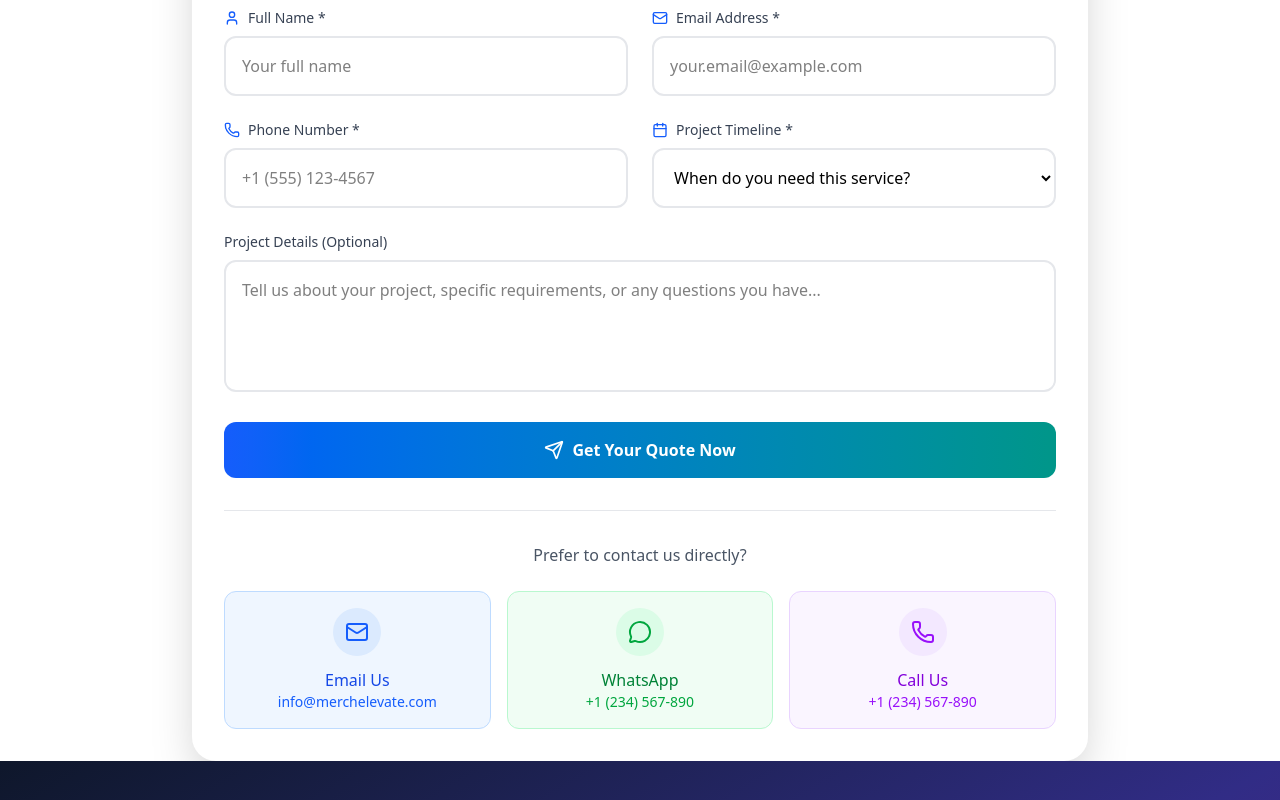
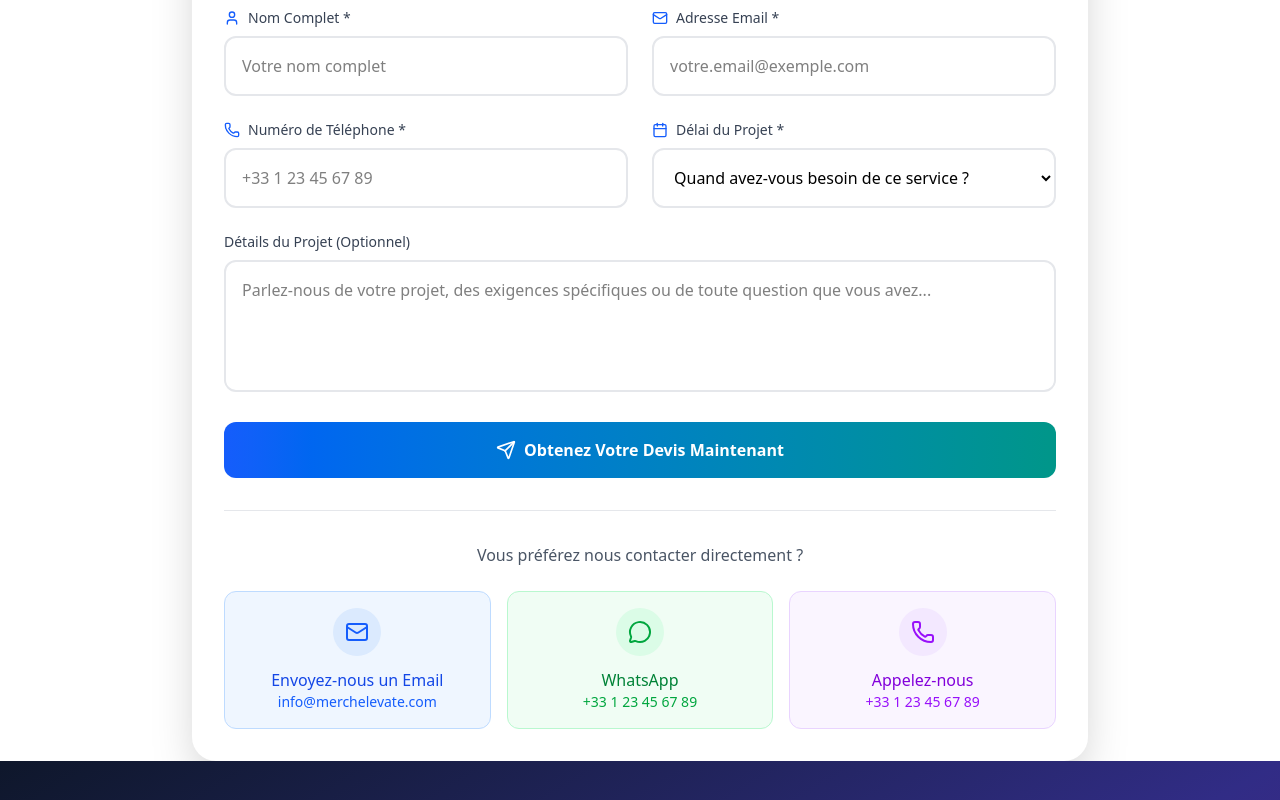
Before and after one commit to NAJEEBKHAN123/Merchandising-client, a React (Vite) app: page /contact in a window 1280 px wide. Shown: the part 380-1180 px from the top of the page. Built offline with nearby package versions, Linux system fonts and the light colour scheme.

Commit message:
change contact comp into fr lang

```diff
--- a/src/components/GetQoute.jsx
+++ b/src/components/GetQoute.jsx
@@ -21,23 +21,23 @@ const GetQuote = () => {
   const [errors, setErrors] = useState({});
 
   const urgencyOptions = [
-    { value: "urgent", label: "Urgent (Within 1 week)" },
-    { value: "soon", label: "Soon (Within 2-3 weeks)" },
-    { value: "planning", label: "Planning (Next month)" },
-    { value: "future", label: "Future (Just gathering info)" }
+    { value: "urgent", label: "Urgent (Dans 1 semaine)" },
+    { value: "soon", label: "Bientôt (Dans 2-3 semaines)" },
+    { value: "planning", label: "Planification (Le mois prochain)" },
+    { value: "future", label: "Futur (Juste en recueil d'infos)" }
   ];
 
   const validateForm = () => {
     const newErrors = {};
 
-    if (!formData.name.trim()) newErrors.name = "Name is required";
+    if (!formData.name.trim()) newErrors.name = "Le nom est requis";
     if (!formData.email.trim()) {
-      newErrors.email = "Email is required";
+      newErrors.email = "L'email est requis";
     } else if (!/\S+@\S+\.\S+/.test(formData.email)) {
-      newErrors.email = "Email is invalid";
+      newErrors.email = "L'email est invalide";
     }
-    if (!formData.phone.trim()) newErrors.phone = "Phone is required";
-    if (!formData.urgency) newErrors.urgency = "Please select timeline";
+    if (!formData.phone.trim()) newErrors.phone = "Le téléphone est requis";
+    if (!formData.urgency) newErrors.urgency = "Veuillez sélectionner un délai";
 
     setErrors(newErrors);
     return Object.keys(newErrors).length === 0;
@@ -47,7 +47,7 @@ const GetQuote = () => {
     const { name, value } = e.target;
     setFormData({ ...formData, [name]: value });
 
-    // Clear error when user starts typing
+    // Effacer l'erreur quand l'utilisateur commence à taper
     if (errors[name]) {
       setErrors({ ...errors, [name]: "" });
     }
@@ -60,22 +60,22 @@ const GetQuote = () => {
 
     setIsSubmitting(true);
 
-    // API call
+    // Appel API
     try {
       const response = await axios.post("http://localhost:5000/api/contact", formData,
          { headers: { "Content-Type": "application/json" } }
       )
       if(response.data.success){
-      console.log("✅ Quote Request Submitted:", response.data);
+      console.log("✅ Demande de devis soumise:", response.data);
       setIsSubmitted(true);
       } else {
-      console.error("❌ Submission failed:", response.data.message);
-      alert(response.data.message || "Something went wrong. Please try again.");
+      console.error("❌ Échec de la soumission:", response.data.message);
+      alert(response.data.message || "Quelque chose s'est mal passé. Veuillez réessayer.");
     }
     }  catch (error) {
-    console.error("❌ Submission error:", error);
+    console.error("❌ Erreur de soumission:", error);
     alert(
-      error.response?.data?.message || "Server error. Please try again later."
+      error.response?.data?.message || "Erreur serveur. Veuillez réessayer plus tard."
     );
   } finally {
     setIsSubmitting(false);
@@ -112,9 +112,9 @@ const GetQuote = () => {
             <CheckCircle className="w-10 h-10 text-green-600" />
           </motion.div>
 
-          <h2 className="text-3xl font-bold text-gray-800 mb-4">Request Submitted!</h2>
+          <h2 className="text-3xl font-bold text-gray-800 mb-4">Demande Envoyée !</h2>
           <p className="text-lg text-gray-600 mb-8">
-            Thank you for your interest. We'll contact you within 24 hours to discuss your project.
+            Merci pour votre intérêt. Nous vous contacterons dans les 24 heures pour discuter de votre projet.
           </p>
 
           <motion.button
@@ -123,7 +123,7 @@ const GetQuote = () => {
             onClick={resetForm}
             className="px-8 py-3 bg-gradient-to-r from-green-600 to-emerald-600 text-white font-semibold rounded-xl hover:shadow-lg transition-all duration-300 flex items-center mx-auto"
           >
-            Submit Another Request
+            Soumettre une Autre Demande
           </motion.button>
         </div>
       </motion.div>
@@ -136,7 +136,7 @@ const GetQuote = () => {
       animate={{ opacity: 1, y: 0 }}
       className="max-w-4xl mx-auto bg-white rounded-3xl shadow-2xl overflow-hidden"
     >
-      {/* Header Section */}
+      {/* Section En-tête */}
       <div className="bg-gradient-to-r from-blue-600 mt-20 to-teal-600 text-white p-8 text-center">
         <motion.div
           initial={{ scale: 0 }}
@@ -146,12 +146,12 @@ const GetQuote = () => {
         >
           <Award className="w-8 h-8" />
         </motion.div>
-        <h2 className="text-3xl font-bold mb-2">Get Your Custom Quote</h2>
-        <p className="text-blue-100">Complete the form below and we'll get back to you within 24 hours</p>
+        <h2 className="text-3xl font-bold mb-2">Obtenez Votre Devis Personnalisé</h2>
+        <p className="text-blue-100">Remplissez le formulaire ci-dessous et nous vous répondrons dans les 24 heures</p>
       </div>
 
       <div className="p-8">
-        {/* Progress Indicators */}
+        {/* Indicateurs de Progression */}
         <div className="flex justify-center mb-8">
           <div className="flex items-center">
             <div className="w-8 h-8 bg-blue-600 text-white rounded-full flex items-center justify-center text-sm font-bold">1</div>
@@ -162,20 +162,20 @@ const GetQuote = () => {
           </div>
         </div>
 
-        {/* Quote Form */}
+        {/* Formulaire de Devis */}
         <form onSubmit={handleSubmit} className="space-y-6">
           <div className="grid grid-cols-1 md:grid-cols-2 gap-6">
             <div>
               <label className="block text-sm font-medium text-gray-700 mb-2 flex items-center">
                 <User className="w-4 h-4 mr-2 text-blue-600" />
-                Full Name *
+                Nom Complet *
               </label>
               <input
                 type="text"
                 name="name"
                 value={formData.name}
                 onChange={handleChange}
-                placeholder="Your full name"
+                placeholder="Votre nom complet"
                 className={`w-full p-4 border-2 rounded-xl focus:ring-2 focus:ring-blue-500 focus:border-transparent transition-all ${
                   errors.name ? 'border-red-500' : 'border-gray-200 focus:border-blue-500'
                 }`}
@@ -186,14 +186,14 @@ const GetQuote = () => {
             <div>
               <label className="block text-sm font-medium text-gray-700 mb-2 flex items-center">
                 <Mail className="w-4 h-4 mr-2 text-blue-600" />
-                Email Address *
+                Adresse Email *
               </label>
               <input
                 type="email"
                 name="email"
                 value={formData.email}
                 onChange={handleChange}
-                placeholder="your.email@example.com"
+                placeholder="votre.email@exemple.com"
                 className={`w-full p-4 border-2 rounded-xl focus:ring-2 focus:ring-blue-500 focus:border-transparent transition-all ${
                   errors.email ? 'border-red-500' : 'border-gray-200 focus:border-blue-500'
                 }`}
@@ -206,14 +206,14 @@ const GetQuote = () => {
             <div>
               <label className="block text-sm font-medium text-gray-700 mb-2 flex items-center">
                 <Phone className="w-4 h-4 mr-2 text-blue-600" />
-                Phone Number *
+                Numéro de Téléphone *
               </label>
               <input
                 type="tel"
                 name="phone"
                 value={formData.phone}
                 onChange={handleChange}
-                placeholder="+1 (555) 123-4567"
+                placeholder="+33 1 23 45 67 89"
                 className={`w-full p-4 border-2 rounded-xl focus:ring-2 focus:ring-blue-500 focus:border-transparent transition-all ${
                   errors.phone ? 'border-red-500' : 'border-gray-200 focus:border-blue-500'
                 }`}
@@ -224,7 +224,7 @@ const GetQuote = () => {
             <div>
               <label className="block text-sm font-medium text-gray-700 mb-2 flex items-center">
                 <Calendar className="w-4 h-4 mr-2 text-blue-600" />
-                Project Timeline *
+                Délai du Projet *
               </label>
               <select
                 name="urgency"
@@ -234,7 +234,7 @@ const GetQuote = () => {
                   errors.urgency ? 'border-red-500' : 'border-gray-200 focus:border-blue-500'
                 }`}
               >
-                <option value="">When do you need this service?</option>
+                <option value="">Quand avez-vous besoin de ce service ?</option>
                 {urgencyOptions.map((option) => (
                   <option key={option.value} value={option.value}>
                     {option.label}
@@ -247,13 +247,13 @@ const GetQuote = () => {
 
           <div>
             <label className="block text-sm font-medium text-gray-700 mb-2">
-              Project Details (Optional)
+              Détails du Projet (Optionnel)
             </label>
             <textarea
               name="message"
               value={formData.message}
               onChange={handleChange}
-              placeholder="Tell us about your project, specific requirements, or any questions you have..."
+              placeholder="Parlez-nous de votre projet, des exigences spécifiques ou de toute question que vous avez..."
               rows="4"
               className="w-full p-4 border-2 border-gray-200 rounded-xl focus:ring-2 focus:ring-blue-500 focus:border-transparent transition-all resize-none"
             ></textarea>
@@ -273,20 +273,20 @@ const GetQuote = () => {
             {isSubmitting ? (
               <>
                 <Loader className="w-5 h-5 mr-2 animate-spin" />
-                Processing...
+                Traitement en cours...
               </>
             ) : (
               <>
                 <Send className="w-5 h-5 mr-2" />
-                Get Your Quote Now
+                Obtenez Votre Devis Maintenant
               </>
             )}
           </motion.button>
         </form>
 
-        {/* Direct Contact Options */}
+        {/* Options de Contact Direct */}
         <div className="mt-8 pt-8 border-t border-gray-200">
-          <p className="text-center text-gray-600 mb-6 font-medium">Prefer to contact us directly?</p>
+          <p className="text-center text-gray-600 mb-6 font-medium">Vous préférez nous contacter directement ?</p>
           <div className="grid grid-cols-1 md:grid-cols-3 gap-4">
             <motion.a
               href="mailto:info@merchelevate.com"
@@ -296,7 +296,7 @@ const GetQuote = () => {
               <div className="w-12 h-12 bg-blue-100 rounded-full flex items-center justify-center mb-3">
                 <Mail className="w-6 h-6 text-blue-600" />
               </div>
-              <span className="font-medium text-blue-700">Email Us</span>
+              <span className="font-medium text-blue-700">Envoyez-nous un Email</span>
               <span className="text-sm text-blue-600">info@merchelevate.com</span>
             </motion.a>
 
@@ -311,19 +311,19 @@ const GetQuote = () => {
                 <MessageCircle className="w-6 h-6 text-green-600" />
               </div>
               <span className="font-medium text-green-700">WhatsApp</span>
-              <span className="text-sm text-green-600">+1 (234) 567-890</span>
+              <span className="text-sm text-green-600">+33 1 23 45 67 89</span>
             </motion.a>
 
             <motion.a
-              href="tel:+1234567890"
+              href="tel:+33123456789"
               whileHover={{ y: -2 }}
               className="flex flex-col items-center p-4 bg-purple-50 rounded-xl hover:bg-purple-100 transition-colors border border-purple-200"
             >
               <div className="w-12 h-12 bg-purple-100 rounded-full flex items-center justify-center mb-3">
                 <Phone className="w-6 h-6 text-purple-600" />
               </div>
-              <span className="font-medium text-purple-700">Call Us</span>
-              <span className="text-sm text-purple-600">+1 (234) 567-890</span>
+              <span className="font-medium text-purple-700">Appelez-nous</span>
+              <span className="text-sm text-purple-600">+33 1 23 45 67 89</span>
             </motion.a>
           </div>
         </div>
```
